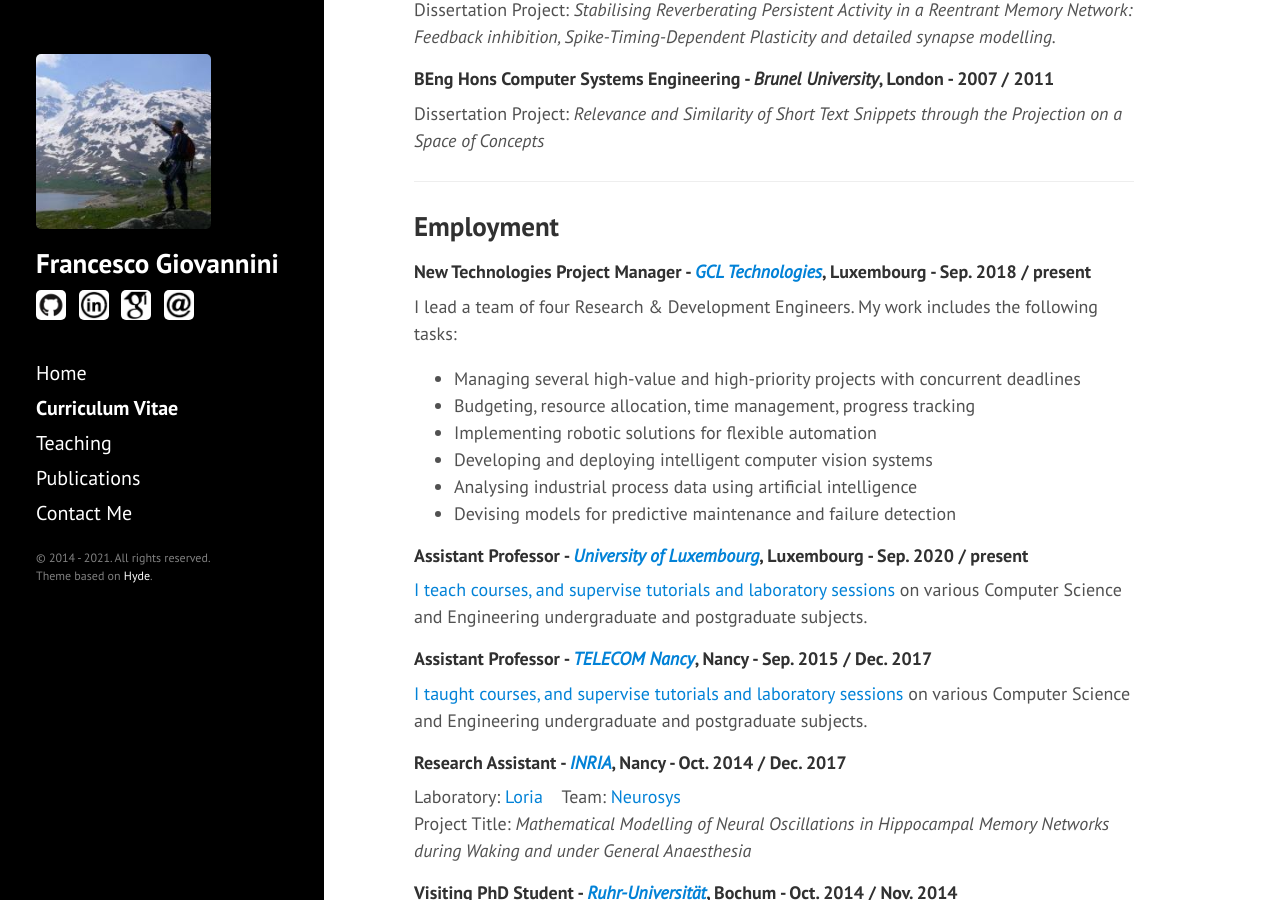
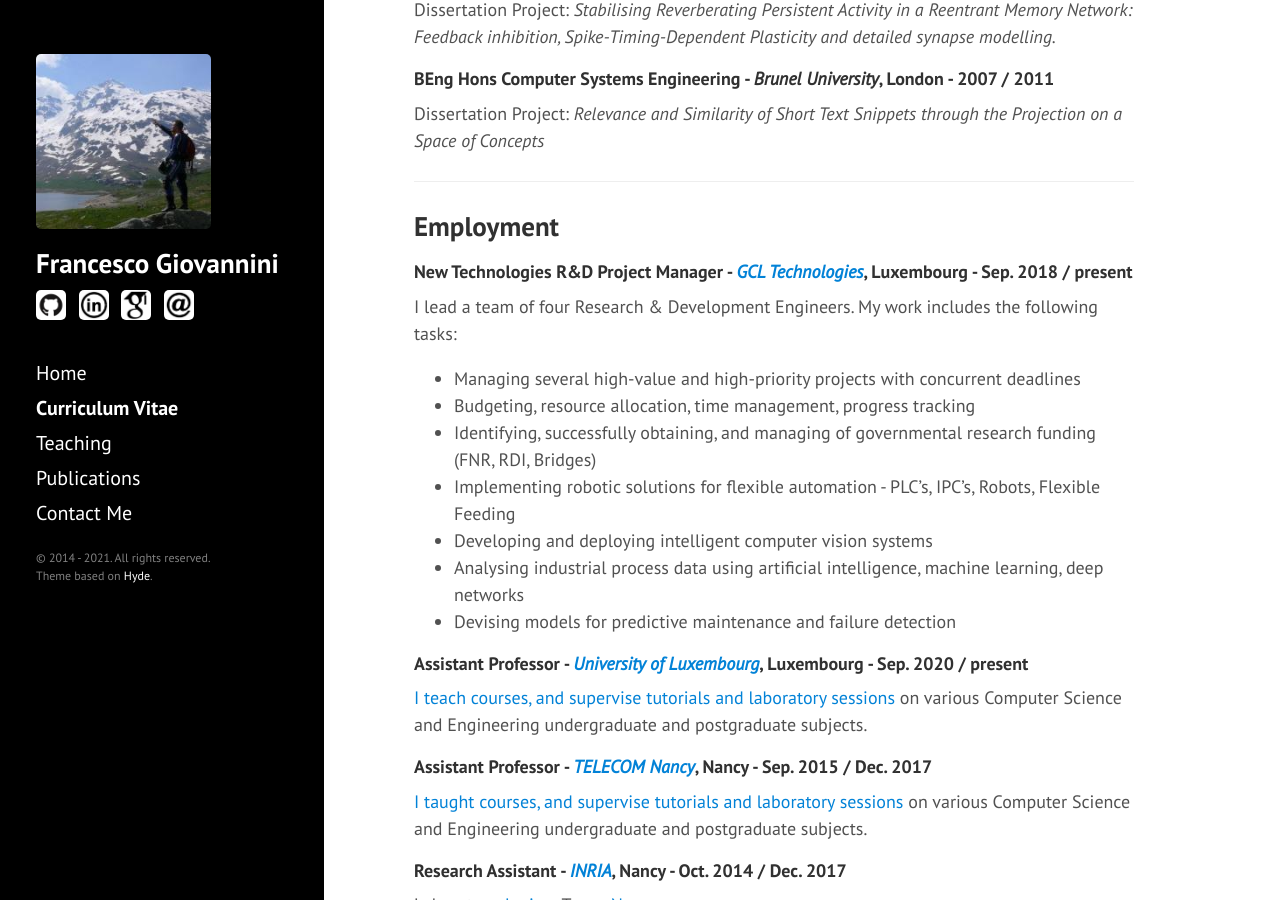
Before and after one commit to JoErNanO/joernano.github.io, a Jekyll site: the page built from pages/01-cv.md, in a window 1280 px wide and 900 px high, scrolled down 337 px. Built offline with Jekyll 4.4.1, drawn with Linux system fonts in a browser that asks for light colours.

Commit message:
[CV] Update.

```diff
--- a/pages/01-cv.md
+++ b/pages/01-cv.md
@@ -18,14 +18,15 @@
 
 ## Employment
 
-#### **New Technologies Project Manager** - [*GCL Technologies*](https://www.gcltechnologies.lu), Luxembourg - Sep. 2018 / present
+#### **New Technologies R&amp;D Project Manager** - [*GCL Technologies*](https://www.gcltechnologies.lu), Luxembourg - Sep. 2018 / present
 I lead a team of four Research &amp; Development Engineers.
 My work includes the following tasks:
 * Managing several high-value and high-priority projects with concurrent deadlines
 * Budgeting, resource allocation, time management, progress tracking
-* Implementing robotic solutions for flexible automation
+* Identifying, successfully obtaining, and managing of governmental research funding (FNR, RDI, Bridges)
+* Implementing robotic solutions for flexible automation - PLC's, IPC's, Robots, Flexible Feeding
 * Developing and deploying intelligent computer vision systems
-* Analysing industrial process data using artificial intelligence
+* Analysing industrial process data using artificial intelligence, machine learning, deep networks
 * Devising models for predictive maintenance and failure detection
 
 #### **Assistant Professor** - [*University of Luxembourg*](https://wwwen.uni.lu), Luxembourg - Sep. 2020 / present
```
